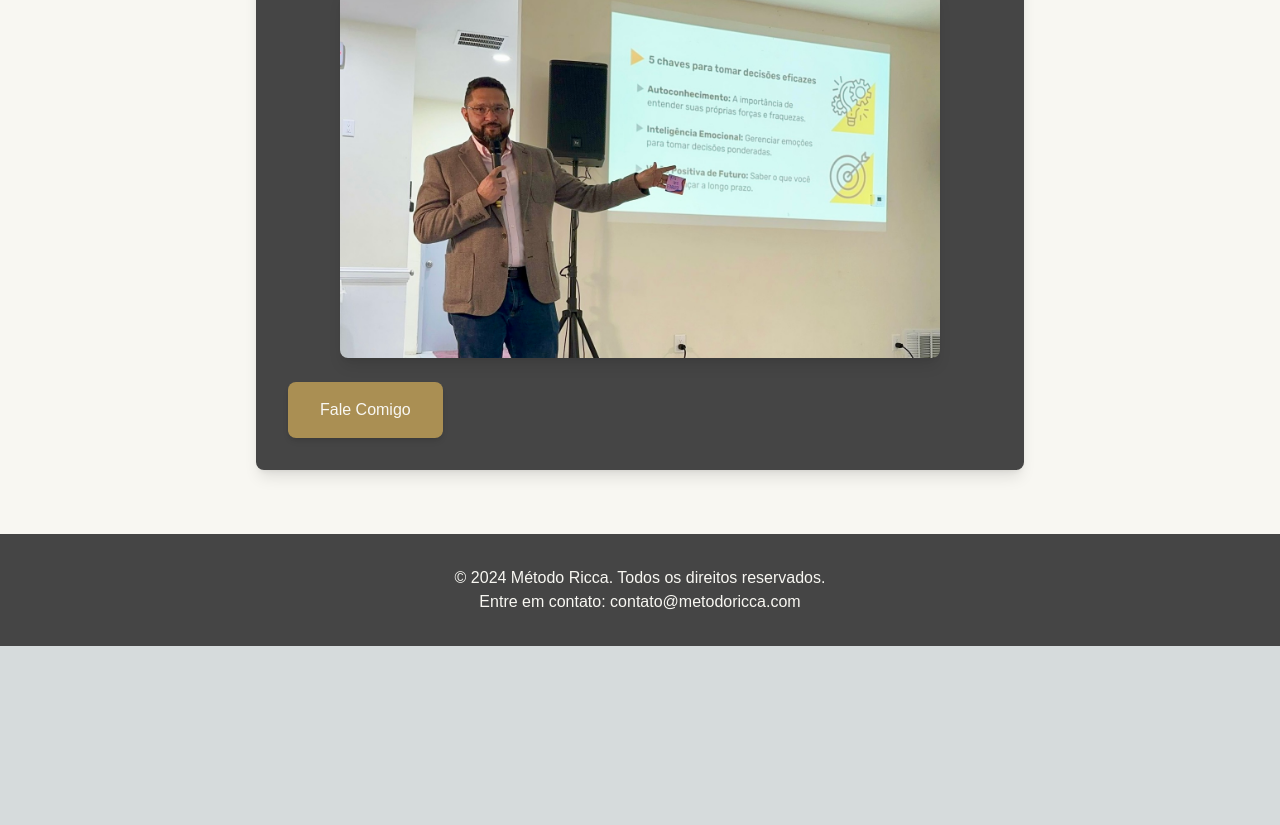
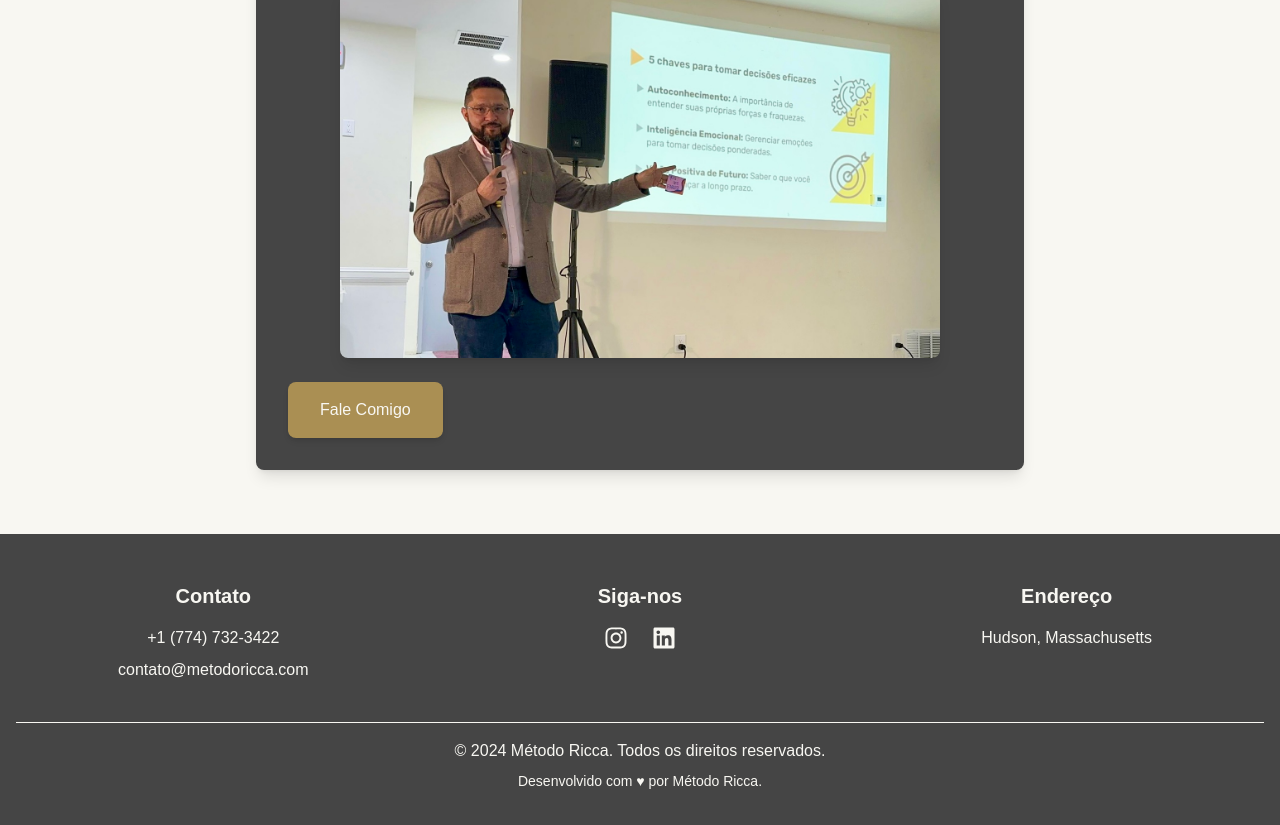
Before and after one commit to KainanGV/method-ricca, a Next.js app: page / in a window 1280 px wide. Shown: the part 3887-4712 px from the top of the page. Before the commit the page ends 4533 px from the top, so only its background shows below. Built offline with nearby package versions, Linux system fonts and the light colour scheme.

Commit message:
feat: v2

```diff
--- a/app/page.tsx
+++ b/app/page.tsx
@@ -13,6 +13,8 @@ import {
   FaQuoteRight,
   FaBars,
   FaTimes,
+  FaInstagram,
+  FaLinkedin,
 } from "react-icons/fa";
 
 export default function Home() {
@@ -382,9 +384,64 @@ export default function Home() {
       </motion.section>
 
       {/* Rodapé */}
-      <footer className="bg-outer-space text-marfim text-center py-8 mt-16">
-        <p>&copy; 2024 Método Ricca. Todos os direitos reservados.</p>
-        <p>Entre em contato: contato@metodoricca.com</p>
+      <footer className="bg-outer-space text-marfim text-center py-12 mt-16">
+        <div className="container mx-auto px-4">
+          <div className="grid grid-cols-1 md:grid-cols-3 gap-8">
+            <div className="flex flex-col items-center">
+              <h3 className="text-xl font-semibold mb-4">Contato</h3>
+              <p className="mb-2">
+                <a
+                  href="tel:+17747323422"
+                  className="hover:text-ocre-dourado transition duration-300"
+                >
+                  +1 (774) 732-3422
+                </a>
+              </p>
+              <p className="mb-2">
+                <a
+                  href="mailto:contato@metodoricca.com"
+                  className="hover:text-ocre-dourado transition duration-300"
+                >
+                  contato@metodoricca.com
+                </a>
+              </p>
+            </div>
+
+            <div className="flex flex-col items-center">
+              <h3 className="text-xl font-semibold mb-4">Siga-nos</h3>
+              <div className="flex space-x-6">
+                <a
+                  href="https://www.instagram.com/riccajewelry"
+                  target="_blank"
+                  rel="noopener noreferrer"
+                  className="hover:text-ocre-dourado transition duration-300"
+                  aria-label="Instagram"
+                >
+                  <FaInstagram size={24} />
+                </a>
+                <a
+                  href="https://www.linkedin.com/in/rafael-ricca-b5b936308/?original_referer=https%3A%2F%2Fwww%2Egoogle%2Ecom%2F&originalSubdomain=br"
+                  target="_blank"
+                  rel="noopener noreferrer"
+                  className="hover:text-ocre-dourado transition duration-300"
+                  aria-label="LinkedIn"
+                >
+                  <FaLinkedin size={24} />
+                </a>
+              </div>
+            </div>
+
+            <div className="flex flex-col items-center">
+              <h3 className="text-xl font-semibold mb-4">Endereço</h3>
+              <p>Hudson, Massachusetts</p>
+            </div>
+          </div>
+
+          <div className="mt-8 border-t border-marfim pt-4">
+            <p>&copy; 2024 Método Ricca. Todos os direitos reservados.</p>
+            <p className="text-sm mt-2">Desenvolvido com ♥ por Método Ricca.</p>
+          </div>
+        </div>
       </footer>
     </div>
   );
```
